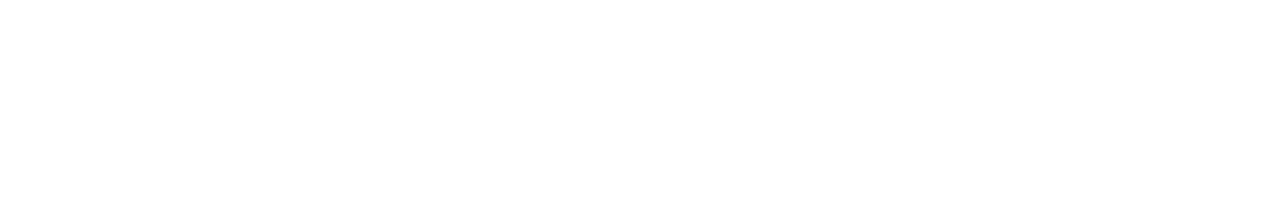
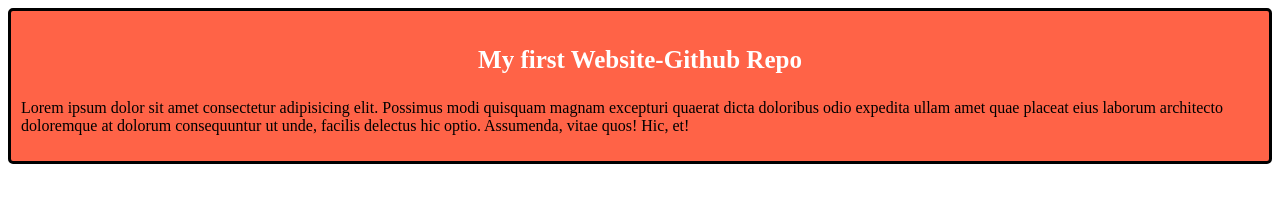
Before and after one commit to mehediprogrammar/my-website-repo, a plain HTML site: page index.html in a window 1280 px wide. Drawn offline with Linux system fonts and the light colour scheme.

Commit message:
add the first blog

```diff
--- a/index.html
+++ b/index.html
@@ -4,8 +4,12 @@
     <meta charset="UTF-8">
     <meta name="viewport" content="width=device-width, initial-scale=1.0">
     <title>My Website-Github Repo</title>
+    <link rel="stylesheet" href="/style/blog.css">
 </head>
 <body>
-
+     <div>
+        <h3 class="My">My first Website-Github Repo</h3>
+        <p>Lorem ipsum dolor sit amet consectetur adipisicing elit. Possimus modi quisquam magnam excepturi quaerat dicta doloribus odio expedita ullam amet quae placeat eius laborum architecto doloremque at dolorum consequuntur ut unde, facilis delectus hic optio. Assumenda, vitae quos! Hic, et!</p>
+     </div>
 </body>
 </html>
--- /dev/null
+++ b/style/blog.css
@@ -0,0 +1,13 @@
+div{
+    background-color: tomato;
+    border: 3px solid black;
+    border-radius: 5px;
+    padding: 10px;
+}
+.My{
+    text-align: center;
+    color: white;
+    font-size: 25px;
+
+
+}
```
